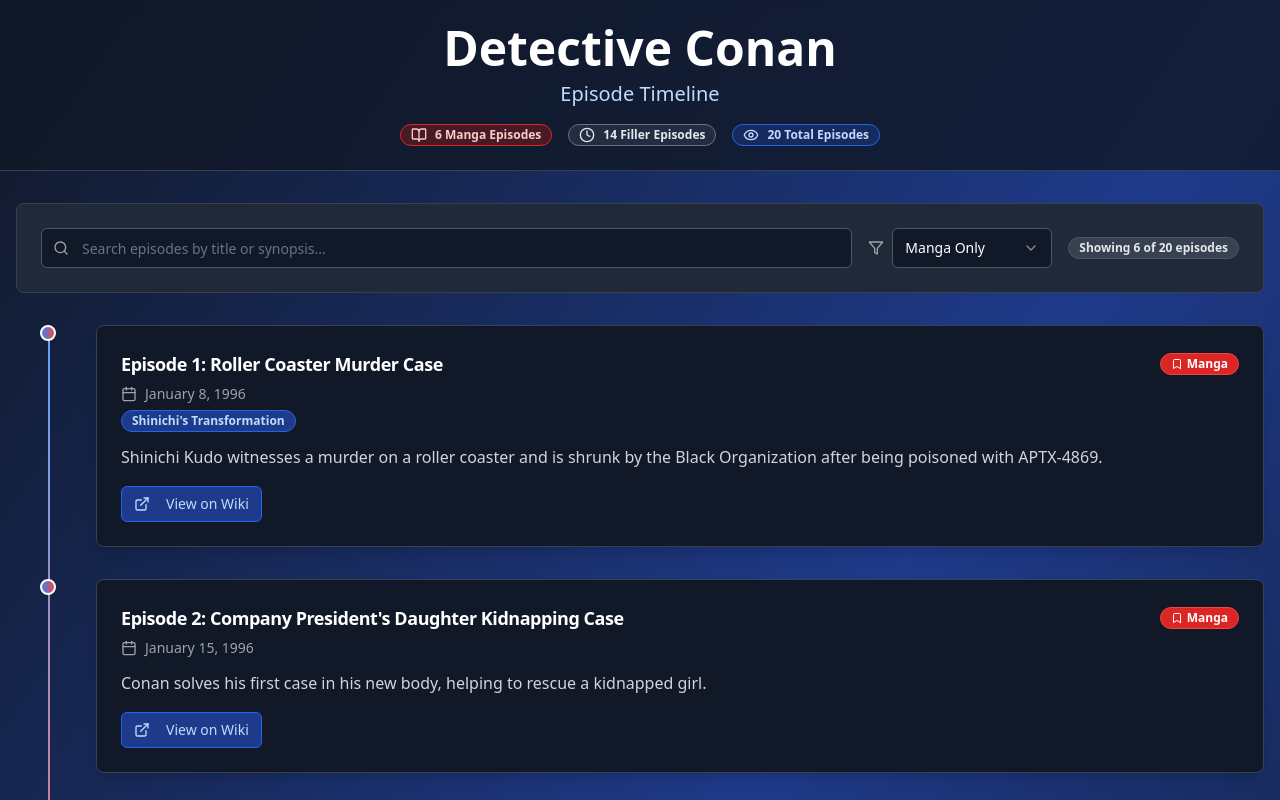
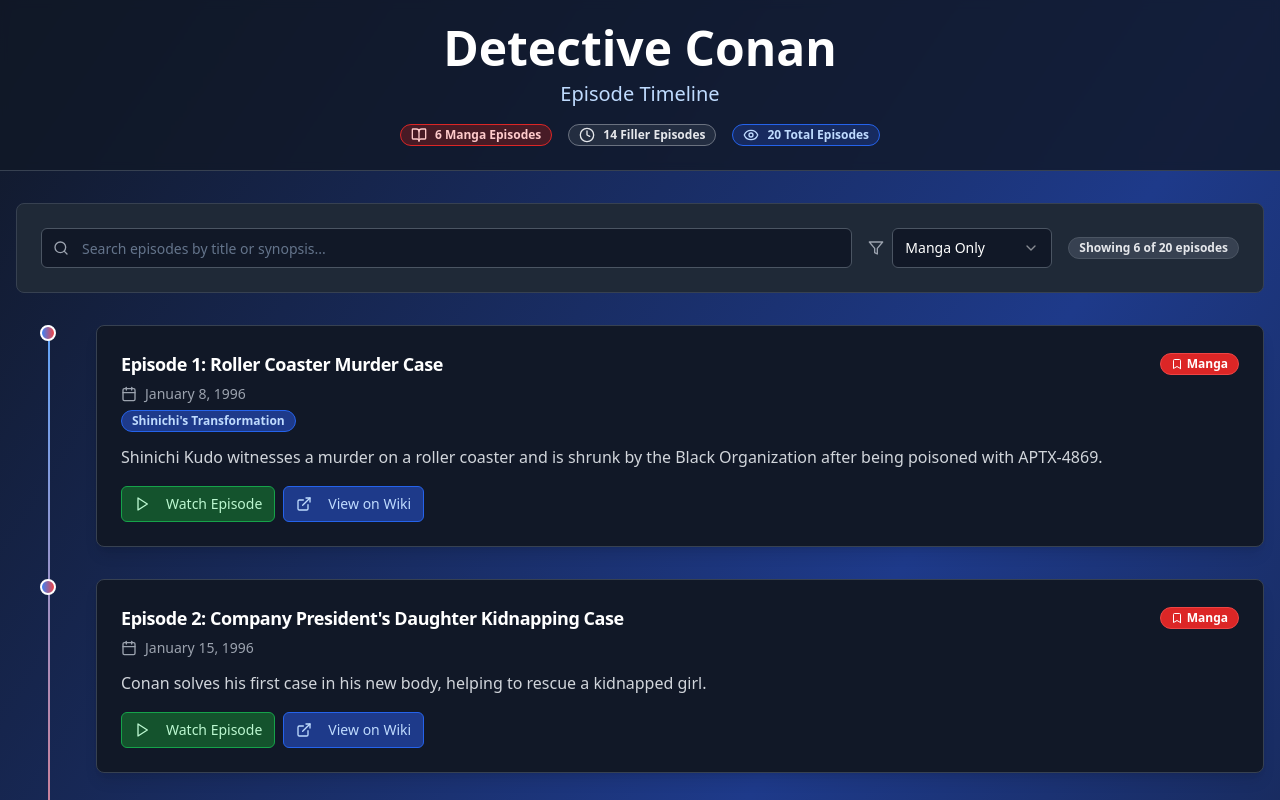
Before and after one commit to amr-essayyed/conan-chronicle-cases, a React (Vite) app: page / in a window 1280 px wide. Shown: the top 800 px of the page. Built offline with nearby package versions, Linux system fonts and the light colour scheme.

Commit message:
Add episode links from aniwatchtv.to
Added episode links to each episode.

```diff
--- a/src/components/EpisodeCard.tsx
+++ b/src/components/EpisodeCard.tsx
@@ -2,7 +2,7 @@
 import { Badge } from "@/components/ui/badge";
 import { Card, CardContent, CardHeader, CardTitle } from "@/components/ui/card";
 import { Button } from "@/components/ui/button";
-import { Calendar, Bookmark, ExternalLink } from "lucide-react";
+import { Calendar, Bookmark, ExternalLink, Play } from "lucide-react";
 import { Episode } from "@/data/episodes";
 
 interface EpisodeCardProps {
@@ -50,6 +50,16 @@ export const EpisodeCard = ({ episode }: EpisodeCardProps) => {
       </CardHeader>
       <CardContent>
         <p className="text-gray-300 leading-relaxed mb-4">{episode.synopsis}</p>
+        <div className="flex gap-2 flex-wrap">
+          <Button
+            variant="outline"
+            size="sm"
+            className="bg-green-900 hover:bg-green-800 text-green-200 border-green-600"
+            onClick={() => window.open(episode.watchLink, '_blank')}
+          >
+            <Play className="w-4 h-4 mr-2" />
+            Watch Episode
+          </Button>
           <Button
             variant="outline"
             size="sm"
@@ -59,6 +69,7 @@ export const EpisodeCard = ({ episode }: EpisodeCardProps) => {
             <ExternalLink className="w-4 h-4 mr-2" />
             View on Wiki
           </Button>
+        </div>
       </CardContent>
     </Card>
   );
--- a/src/data/episodes.ts
+++ b/src/data/episodes.ts
@@ -7,6 +7,7 @@ export interface Episode {
   synopsis: string;
   storyArc?: string;
   link: string;
+  watchLink: string;
 }
 
 export const episodes: Episode[] = [
@@ -17,7 +18,8 @@ export const episodes: Episode[] = [
     type: "manga",
     synopsis: "Shinichi Kudo witnesses a murder on a roller coaster and is shrunk by the Black Organization after being poisoned with APTX-4869.",
     storyArc: "Shinichi's Transformation",
-    link: "https://www.detectiveconanworld.com/wiki/Roller_Coaster_Murder_Case"
+    link: "https://www.detectiveconanworld.com/wiki/Roller_Coaster_Murder_Case",
+    watchLink: "https://aniwatchtv.to/watch/case-closed-323?ep=138373"
   },
   {
     number: 2,
@@ -25,7 +27,8 @@ export const episodes: Episode[] = [
     airDate: "1996-01-15",
     type: "manga",
     synopsis: "Conan solves his first case in his new body, helping to rescue a kidnapped girl.",
-    link: "https://www.detectiveconanworld.com/wiki/Company_President%27s_Daughter_Kidnapping_Case"
+    link: "https://www.detectiveconanworld.com/wiki/Company_President%27s_Daughter_Kidnapping_Case",
+    watchLink: "https://aniwatchtv.to/watch/case-closed-323?ep=138374"
   },
   {
     number: 3,
@@ -33,7 +36,8 @@ export const episodes: Episode[] = [
     airDate: "1996-01-22",
     type: "manga",
     synopsis: "Conan investigates a locked room murder involving a famous idol.",
-    link: "https://www.detectiveconanworld.com/wiki/Idol_Locked_Room_Murder_Case"
+    link: "https://www.detectiveconanworld.com/wiki/Idol_Locked_Room_Murder_Case",
+    watchLink: "https://aniwatchtv.to/watch/case-closed-323?ep=138375"
   },
   {
     number: 4,
@@ -41,7 +45,8 @@ export const episodes: Episode[] = [
     airDate: "1996-01-29",
     type: "filler",
     synopsis: "The Detective Boys search for treasure using a coded map.",
-    link: "https://www.detectiveconanworld.com/wiki/The_Coded_Map_of_the_City_Case"
+    link: "https://www.detectiveconanworld.com/wiki/The_Coded_Map_of_the_City_Case",
+    watchLink: "https://aniwatchtv.to/watch/case-closed-323?ep=138376"
   },
   {
     number: 5,
@@ -50,7 +55,8 @@ export const episodes: Episode[] = [
     type: "manga",
     synopsis: "Conan and the gang encounter a bomber on the bullet train. First appearance of Gin and Vodka since episode 1.",
     storyArc: "Black Organization",
-    link: "https://www.detectiveconanworld.com/wiki/The_Shinkansen%27s_Bomb_Case"
+    link: "https://www.detectiveconanworld.com/wiki/The_Shinkansen%27s_Bomb_Case",
+    watchLink: "https://aniwatchtv.to/watch/case-closed-323?ep=138377"
   },
   {
     number: 6,
@@ -58,7 +64,8 @@ export const episodes: Episode[] = [
     airDate: "1996-02-12",
     type: "filler",
     synopsis: "A murder occurs during Valentine's Day celebrations.",
-    link: "https://www.detectiveconanworld.com/wiki/Valentine_Murder_Case"
+    link: "https://www.detectiveconanworld.com/wiki/Valentine_Murder_Case",
+    watchLink: "https://aniwatchtv.to/watch/case-closed-323?ep=138378"
   },
   {
     number: 7,
@@ -66,7 +73,8 @@ export const episodes: Episode[] = [
     airDate: "1996-02-19",
     type: "filler",
     synopsis: "Conan investigates threatening letters received monthly.",
-    link: "https://www.detectiveconanworld.com/wiki/Once-A-Month_Present_Threat_Case"
+    link: "https://www.detectiveconanworld.com/wiki/Once-A-Month_Present_Threat_Case",
+    watchLink: "https://aniwatchtv.to/watch/case-closed-323?ep=138379"
   },
   {
     number: 8,
@@ -74,7 +82,8 @@ export const episodes: Episode[] = [
     airDate: "1996-02-26",
     type: "filler",
     synopsis: "A murder takes place at an art museum.",
-    link: "https://www.detectiveconanworld.com/wiki/Art_Museum_Owner_Murder_Case"
+    link: "https://www.detectiveconanworld.com/wiki/Art_Museum_Owner_Murder_Case",
+    watchLink: "https://aniwatchtv.to/watch/case-closed-323?ep=138380"
   },
   {
     number: 9,
@@ -82,7 +91,8 @@ export const episodes: Episode[] = [
     airDate: "1996-03-04",
     type: "filler",
     synopsis: "A murder occurs during a traditional festival.",
-    link: "https://www.detectiveconanworld.com/wiki/Tenkaichi_Night_Festival_Murder_Case"
+    link: "https://www.detectiveconanworld.com/wiki/Tenkaichi_Night_Festival_Murder_Case",
+    watchLink: "https://aniwatchtv.to/watch/case-closed-323?ep=138381"
   },
   {
     number: 10,
@@ -90,7 +100,8 @@ export const episodes: Episode[] = [
     airDate: "1996-03-11",
     type: "filler",
     synopsis: "A professional soccer player is being blackmailed.",
-    link: "https://www.detectiveconanworld.com/wiki/Pro_Soccer_Player_Blackmail_Case"
+    link: "https://www.detectiveconanworld.com/wiki/Pro_Soccer_Player_Blackmail_Case",
+    watchLink: "https://aniwatchtv.to/watch/case-closed-323?ep=138382"
   },
   {
     number: 11,
@@ -98,7 +109,8 @@ export const episodes: Episode[] = [
     airDate: "1996-04-08",
     type: "manga",
     synopsis: "Conan investigates murders connected to Beethoven's Moonlight Sonata on a remote island.",
-    link: "https://www.detectiveconanworld.com/wiki/Piano_Sonata_%22Moonlight%22_Murder_Case"
+    link: "https://www.detectiveconanworld.com/wiki/Piano_Sonata_%22Moonlight%22_Murder_Case",
+    watchLink: "https://aniwatchtv.to/watch/case-closed-323?ep=138383"
   },
   {
     number: 12,
@@ -106,7 +118,8 @@ export const episodes: Episode[] = [
     airDate: "1996-04-15",
     type: "filler",
     synopsis: "Ayumi is kidnapped and the Detective Boys must rescue her.",
-    link: "https://www.detectiveconanworld.com/wiki/Ayumi-chan_Kidnapping_Case"
+    link: "https://www.detectiveconanworld.com/wiki/Ayumi-chan_Kidnapping_Case",
+    watchLink: "https://aniwatchtv.to/watch/case-closed-323?ep=138384"
   },
   {
     number: 13,
@@ -114,7 +127,8 @@ export const episodes: Episode[] = [
     airDate: "1996-04-22",
     type: "manga",
     synopsis: "Conan investigates a murder involving a mysterious stranger.",
-    link: "https://www.detectiveconanworld.com/wiki/Strange_Person_Hunt_Murder_Case"
+    link: "https://www.detectiveconanworld.com/wiki/Strange_Person_Hunt_Murder_Case",
+    watchLink: "https://aniwatchtv.to/watch/case-closed-323?ep=138385"
   },
   {
     number: 14,
@@ -122,7 +136,8 @@ export const episodes: Episode[] = [
     airDate: "1996-05-13",
     type: "filler",
     synopsis: "Conan decodes mysterious messages related to a shooting.",
-    link: "https://www.detectiveconanworld.com/wiki/The_Mysterious_Shooting_Message_Case"
+    link: "https://www.detectiveconanworld.com/wiki/The_Mysterious_Shooting_Message_Case",
+    watchLink: "https://aniwatchtv.to/watch/case-closed-323?ep=138386"
   },
   {
     number: 15,
@@ -130,7 +145,8 @@ export const episodes: Episode[] = [
     airDate: "1996-05-20",
     type: "filler",
     synopsis: "A corpse mysteriously disappears from a crime scene.",
-    link: "https://www.detectiveconanworld.com/wiki/Missing_Corpse_Murder_Case"
+    link: "https://www.detectiveconanworld.com/wiki/Missing_Corpse_Murder_Case",
+    watchLink: "https://aniwatchtv.to/watch/case-closed-323?ep=138387"
   },
   {
     number: 16,
@@ -138,7 +154,8 @@ export const episodes: Episode[] = [
     airDate: "1996-05-27",
     type: "filler",
     synopsis: "A murder occurs among antique collectors.",
-    link: "https://www.detectiveconanworld.com/wiki/Antique_Collector_Murder_Case"
+    link: "https://www.detectiveconanworld.com/wiki/Antique_Collector_Murder_Case",
+    watchLink: "https://aniwatchtv.to/watch/case-closed-323?ep=138388"
   },
   {
     number: 17,
@@ -146,7 +163,8 @@ export const episodes: Episode[] = [
     airDate: "1996-06-03",
     type: "filler",
     synopsis: "The Detective Boys get caught up in a department store hijacking.",
-    link: "https://www.detectiveconanworld.com/wiki/Department_Store_Hijack_Case"
+    link: "https://www.detectiveconanworld.com/wiki/Department_Store_Hijack_Case",
+    watchLink: "https://aniwatchtv.to/watch/case-closed-323?ep=138389"
   },
   {
     number: 18,
@@ -154,7 +172,8 @@ export const episodes: Episode[] = [
     airDate: "1996-06-10",
     type: "filler",
     synopsis: "A murder takes place during a wedding ceremony.",
-    link: "https://www.detectiveconanworld.com/wiki/June_Bride_Murder_Case"
+    link: "https://www.detectiveconanworld.com/wiki/June_Bride_Murder_Case",
+    watchLink: "https://aniwatchtv.to/watch/case-closed-323?ep=138390"
   },
   {
     number: 19,
@@ -162,7 +181,8 @@ export const episodes: Episode[] = [
     airDate: "1996-06-17",
     type: "filler",
     synopsis: "A murder occurs in a building elevator.",
-    link: "https://www.detectiveconanworld.com/wiki/Elevator_Murder_Case"
+    link: "https://www.detectiveconanworld.com/wiki/Elevator_Murder_Case",
+    watchLink: "https://aniwatchtv.to/watch/case-closed-323?ep=138391"
   },
   {
     number: 20,
@@ -170,6 +190,7 @@ export const episodes: Episode[] = [
     airDate: "1996-06-24",
     type: "filler",
     synopsis: "Conan investigates a murder in a supposedly haunted mansion.",
-    link: "https://www.detectiveconanworld.com/wiki/Haunted_Mansion_Murder_Case"
+    link: "https://www.detectiveconanworld.com/wiki/Haunted_Mansion_Murder_Case",
+    watchLink: "https://aniwatchtv.to/watch/case-closed-323?ep=138392"
   }
 ];
```
Lines whose indentation alone changed are shown as unchanged.
